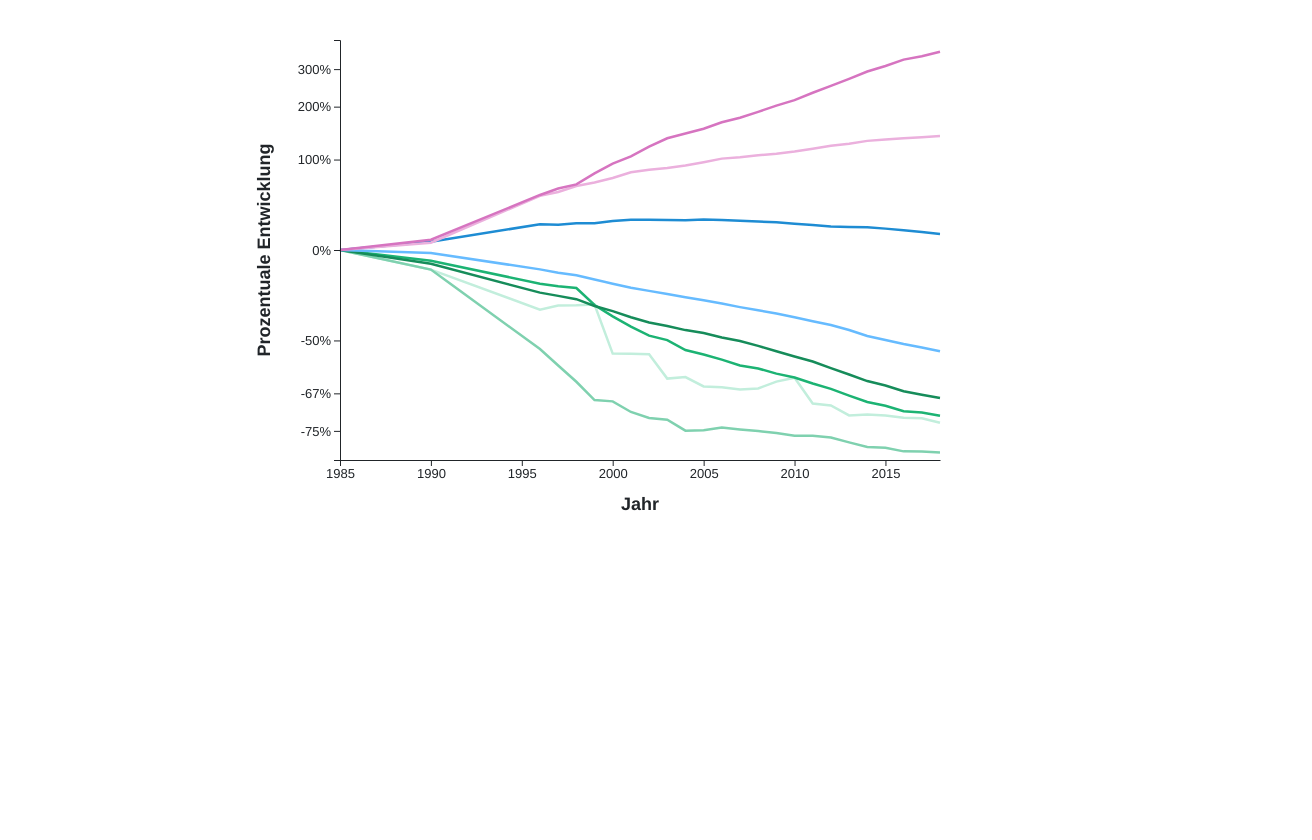
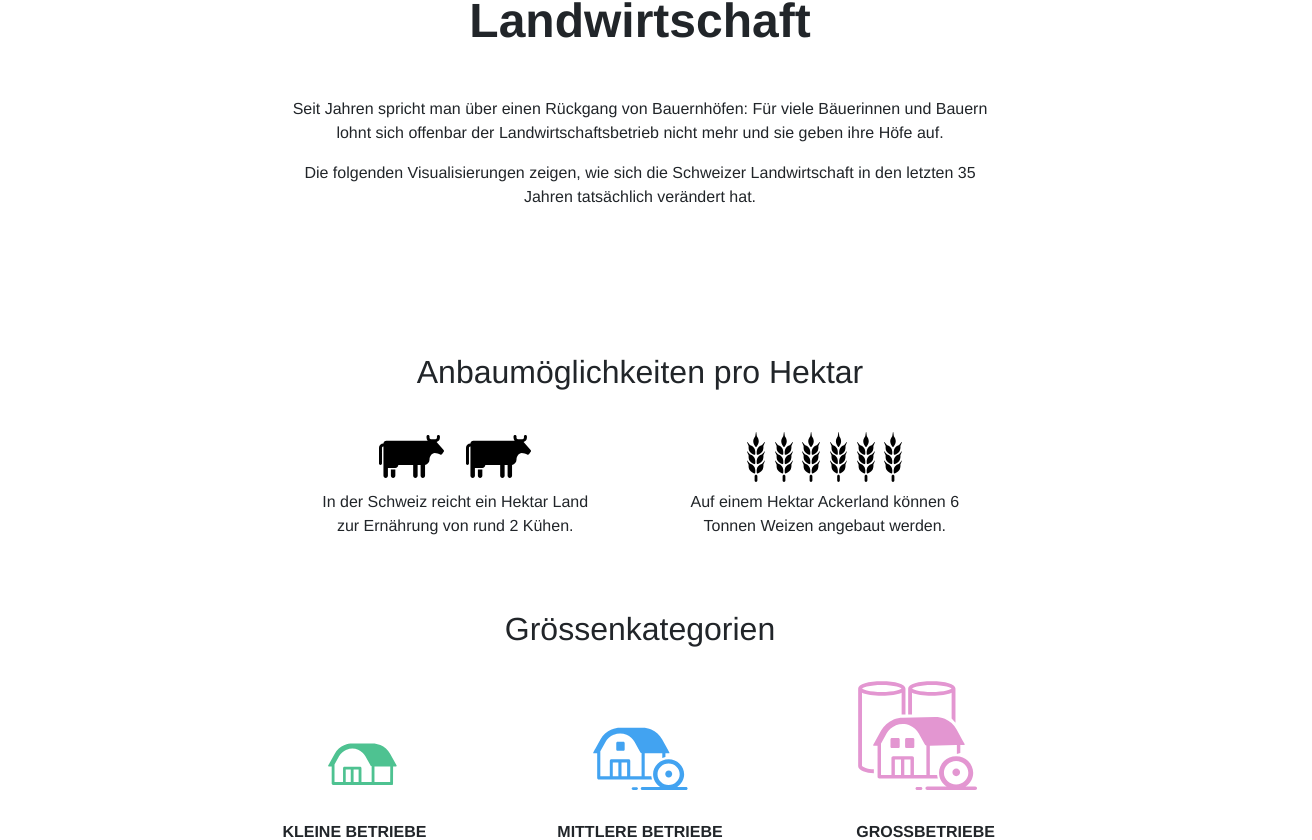
Before and after one commit to fschwander/strukturwandel-in-landwirtschaft, a React (Create React App) app: page / in a window 1280 px wide. Shown: the part 226-1066 px from the top of the page, 1312 px wide, since content can reach past the window. Before the commit the page ends 858 px from the top, so only its background shows below. Built offline with nearby package versions, Linux system fonts and the light colour scheme.

Commit message:
added explanatory labels

```diff
--- a/src/App.js
+++ b/src/App.js
@@ -1,6 +1,11 @@
 import * as React from "react";
 import DataService from "./services/DataService";
 import RelativeLineChart from "./components/RelativeLineChart";
+import Header from "./components/Header";
+import Introduction from "./components/Introduction";
+import QuizPage from "./components/QuizPage";
+import FarmsCountStackedAreaChart from "./components/FarmsCountStackedAreaChart";
+import Footer from "./components/Footer";
 
 class App extends React.Component {
 
@@ -19,13 +24,12 @@ class App extends React.Component {
 
     return (
       <div className="App">
-        {/*<Header/>*/}
-        {/*<Introduction/>*/}
-        {/*{dataReady ? <QuizPage data={data}/> : null}*/}
-        {/*/!*{dataReady ? <FarmsCountBarChart data={data}/> : null}*!/*/}
-        {/*{dataReady ? <FarmsCountStackedAreaChart data={data}/> : null}*/}
+        <Header/>
+        <Introduction/>
+        {dataReady ? <QuizPage data={data}/> : null}
+        {dataReady ? <FarmsCountStackedAreaChart data={data}/> : null}
         {dataReady ? <RelativeLineChart data={lineChartData} labelMap={labelMap}/> : null}
-        {/*<Footer/>*/}
+        <Footer/>
       </div>
     )
   }
--- a/src/components/FarmsCountStackedAreaChart.js
+++ b/src/components/FarmsCountStackedAreaChart.js
@@ -9,12 +9,7 @@ export default class FarmsCountStackedAreaChart extends React.Component {
 
     this.width = 780;
     this.height = 500;
-    this.margin = {
-      top: 10,
-      bottom: 60,
-      left: 90,
-      right: 70
-    };
+    this.margin = {top: 10, bottom: 80, left: 90, right: 70};
     this.innerHeight = this.height - this.margin.top - this.margin.bottom;
     this.innerWidth = this.width - this.margin.left - this.margin.right;
     this.labelMap = DataService.getLabelMap();
@@ -49,6 +44,7 @@ export default class FarmsCountStackedAreaChart extends React.Component {
       .y1(d => yScale(d[1]));
 
     const svg = d3.select('.FarmsCountStackedAreaChart')
+      .select('.chart-container')
       .append('svg')
       .attr('width', width)
       .attr('height', height);
@@ -122,7 +118,7 @@ export default class FarmsCountStackedAreaChart extends React.Component {
       .attr('class', 'legend')
       .attr('width', legendWidth)
       .attr('height', legendHeight)
-      .attr('transform', `translate(${this.innerWidth - legendWidth -12},${padding - 18})`);
+      .attr('transform', `translate(${this.innerWidth - legendWidth - 12},${padding - 18})`);
 
     legend.append('rect')
       .attr('class', 'background')
@@ -157,6 +153,9 @@ export default class FarmsCountStackedAreaChart extends React.Component {
     return (
       <div className='FarmsCountStackedAreaChart'>
         <h2>Gesamthafte Bauernhofsentwicklung</h2>
+        <div className='chart-container'/>
+        <p>Tendenz stark sinkend: Seit 1985 sind die Hälfte der Bauernhöfe verschwunden oder wurden in andere Höfe
+          integriert.</p>
       </div>
     )
   }
--- a/src/components/RelativeLineChart.js
+++ b/src/components/RelativeLineChart.js
@@ -9,7 +9,7 @@ export default class RelativeLineChart extends React.Component {
   constructor(params) {
     super(params);
 
-    this.margin = {top: 20, right: 100, bottom: 60, left: 100};
+    this.margin = {top: 20, right: 100, bottom: 80, left: 100};
     this.width = 800 - this.margin.left - this.margin.right;
     this.height = 500 - this.margin.top - this.margin.bottom;
   }
@@ -39,7 +39,7 @@ export default class RelativeLineChart extends React.Component {
     const xAxis = d3.axisBottom(xScale)
       .tickSizeOuter(0);
     const yAxis = d3.axisLeft(yScale)
-      .tickValues([1/4, 1/3, 1/2, 1, 2, 3, 4])
+      .tickValues([1 / 4, 1 / 3, 1 / 2, 1, 2, 3, 4])
       .tickFormat(d => d3.format(".0%")(d - 1));
     // .tickFormat(d => d3.format(".2")(d));
 
@@ -49,7 +49,7 @@ export default class RelativeLineChart extends React.Component {
 
     // init svg
     const svg = d3.select('.RelativeLineChart')
-      .select(".chartContainer").append("svg")
+      .select(".chart-container").append("svg")
       .attr("width", width + margin.left + margin.right)
       .attr("height", height + margin.top + margin.bottom);
 
@@ -155,7 +155,17 @@ export default class RelativeLineChart extends React.Component {
   render() {
     return <div className='RelativeLineChart'>
       <h2>Relative Entwicklung der Bauernhöfe</h2>
-      <div className='chartContainer'/>
+      <p>Die Grossen werden immer grösser, die kleinen leiden: Während die <span className='color50-plus'> grösste Kategorie</span> um
+        das fast 4-fache zugenommen hat,
+        gibt es von den Bauernhöfen mit <span className='color1-3'>1 bis 3 Hektar</span> heute weniger 1/4 des Bestandes
+        um 1985.</p>
+
+      <div className='chart-container'/>
+
+      <p>Bis vor wenigen Jahren galt es auch, dass Bauernhöfe ab <span className='color20-30'>ab 20 Hektar</span> noch
+        rentabel sind. Dies gilt heute nicht mehr: Höfe, die kleiner als 30 Hektar sind, müssen um ihre Existenz
+        fürchten.</p>
+
     </div>
   }
 }
--- a/src/shared.scss
+++ b/src/shared.scss
@@ -79,6 +79,32 @@ body {
     }
   }
 
+  .color-0-1 {
+    color: #c2eedc;
+  }
+
+  .color1-3 {
+    color: #7fd1af;
+  }
+  .color3-5 {
+    color: #1cb373;
+  }
+  .color5-10 {
+    color: #168c5a;
+  }
+  .color10-20 {
+    color: #66bbff;
+  }
+  .color20-30 {
+    color: #1e8cd3;
+  }
+  .color30-50 {
+    color: #ebb0dd;
+  }
+  .color50-plus {
+    color: #d674c0;
+  }
+
   svg {
     text {
       font-family: Avenir, "Helvetica Neue", Helvetica, sans-serif;
```
